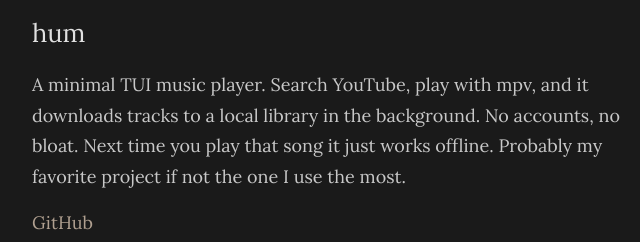
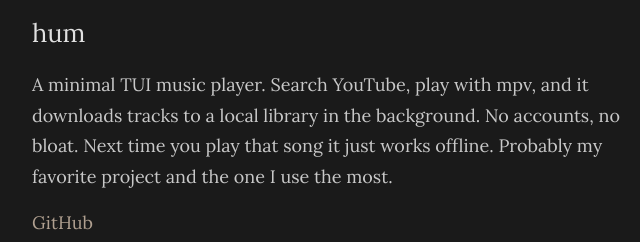
Before and after one commit to areofyl/areofyl.github.io, a plain HTML site: page p/hum/index.html in a window 1280 px wide. Shown: the part 173-415 px from the top of the page, 312-952 px from the left. Drawn offline with Linux system fonts and the light colour scheme.

Commit message:
Update project description for clarity

```diff
--- a/p/hum/index.html
+++ b/p/hum/index.html
@@ -26,7 +26,7 @@
 
         <div class="intro">
             <h1>hum</h1>
-            <p>A minimal TUI music player. Search YouTube, play with mpv, and it downloads tracks to a local library in the background. No accounts, no bloat. Next time you play that song it just works offline. Probably my favorite project if not the one I use the most.</p>
+            <p>A minimal TUI music player. Search YouTube, play with mpv, and it downloads tracks to a local library in the background. No accounts, no bloat. Next time you play that song it just works offline. Probably my favorite project and the one I use the most.</p>
             <p><a href="https://github.com/areofyl/hum">GitHub</a></p>
         </div>
 
```
